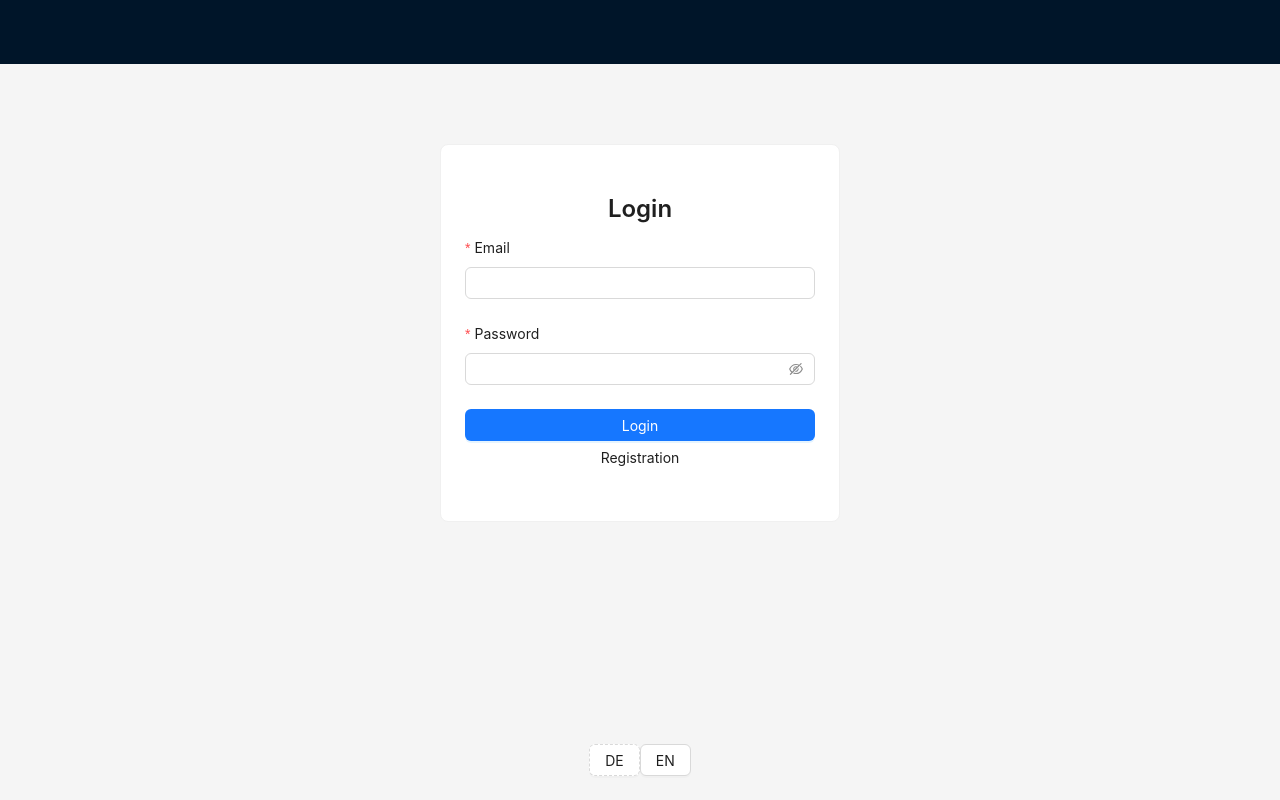
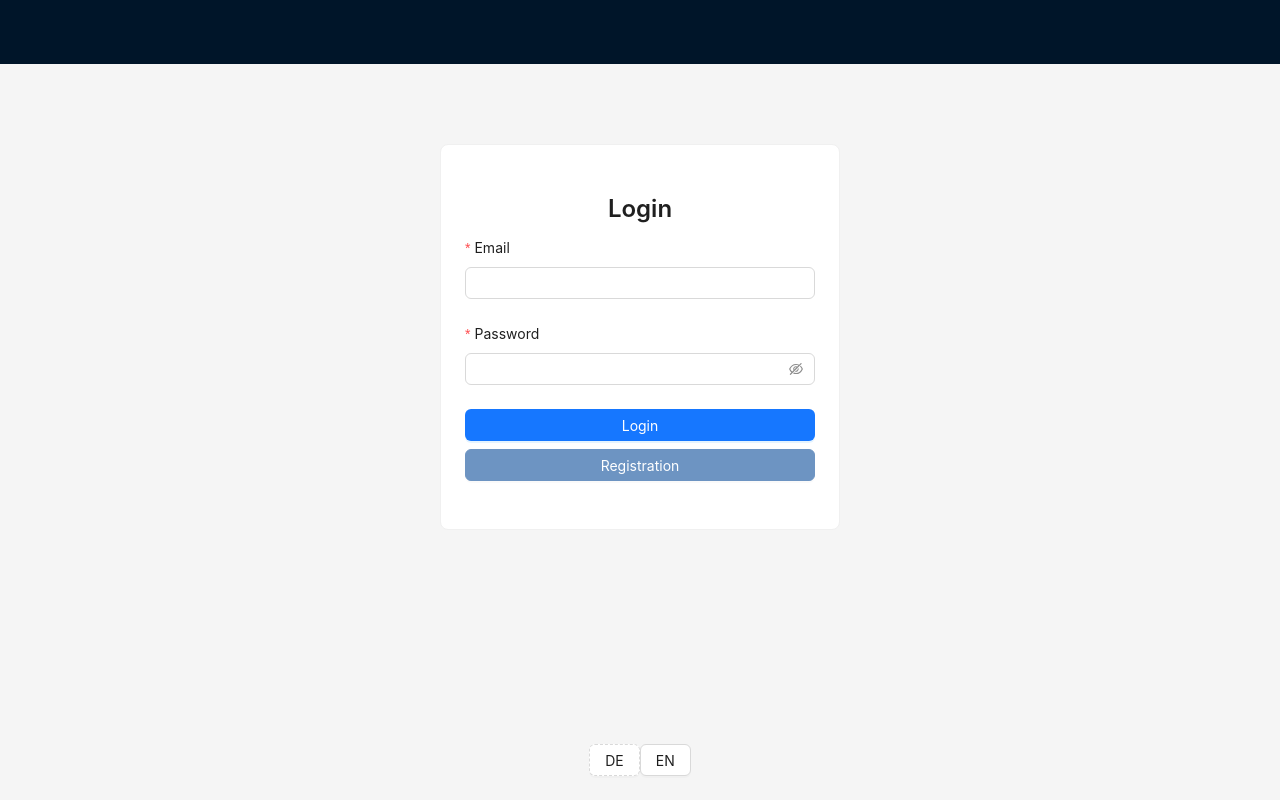
Before and after one commit to Lumbrgini/Project-B, a React (Vite) app in the folder client/: page /login in a window 1280 px wide. Built offline with nearby package versions, Linux system fonts and the light colour scheme.

Commit message:
small changes

```diff
--- a/client/src/pages/Login.jsx
+++ b/client/src/pages/Login.jsx
@@ -85,9 +85,14 @@ function Login() {
           <Button type="primary" htmlType="submit" block>
                         Login
           </Button>
-          <Button type="secondary" onClick={() => {navigate('/register');}} block>
-                        Registration
+          <Button
+            block
+            style={{ background: '#6d94c2', borderColor: '#6d94c2', color: 'white', marginTop: '1vh' }}
+            onClick={() => navigate('/register')}
+          >
+            Registration
           </Button>
+
 
         </Form.Item>
       </Form>
```
